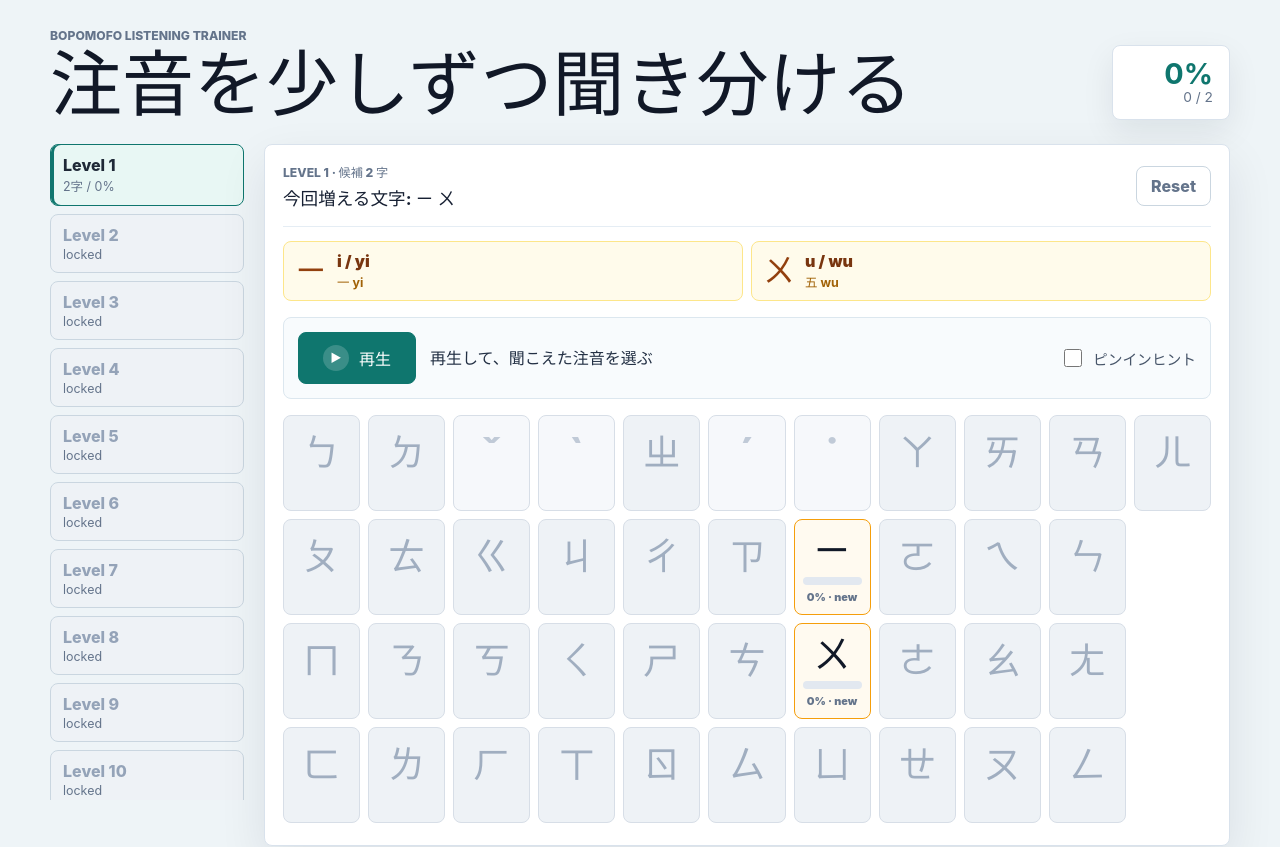
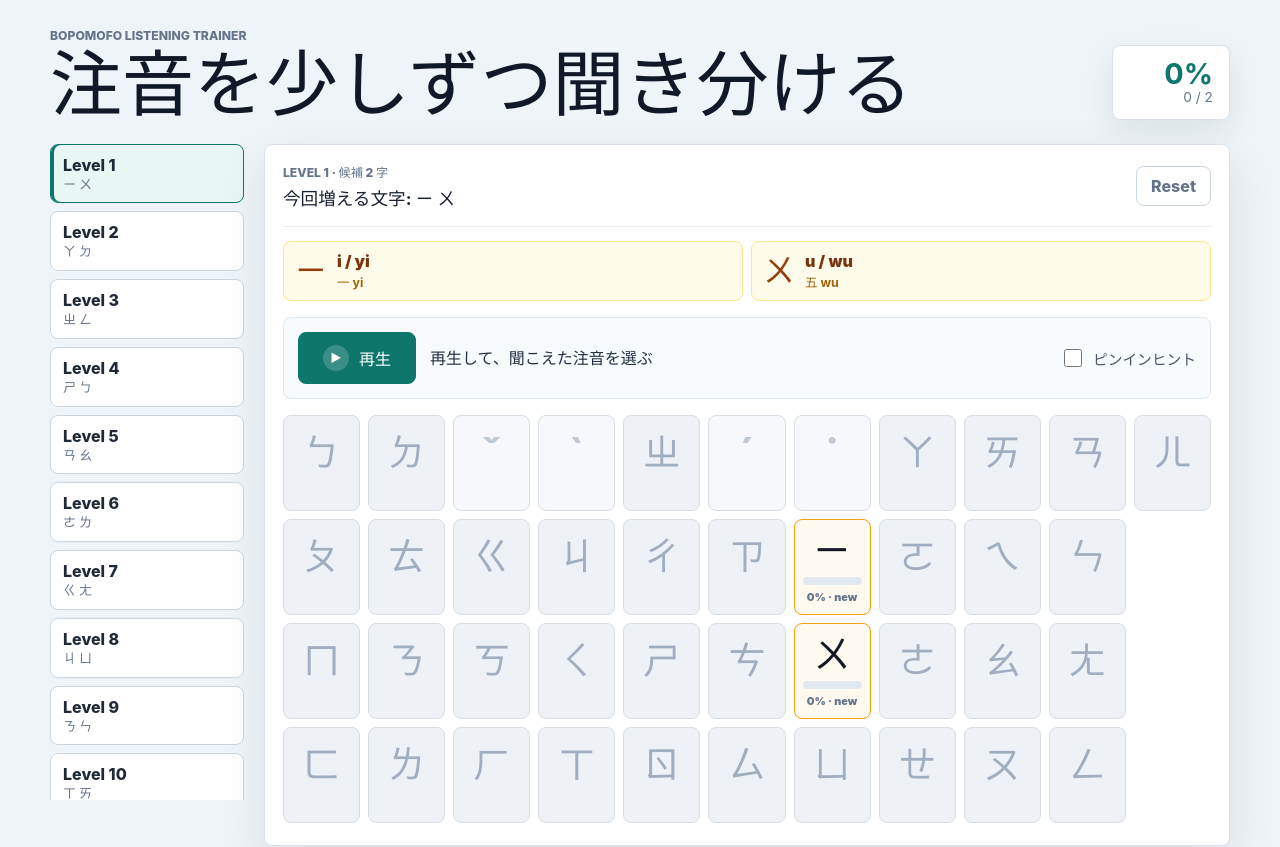
Before and after one commit to totegamma/bopomofo-quiz, a React (Vite) app: page / in a window 1280 px wide. Shown: the top 847 px of the page. Built offline with nearby package versions, Linux system fonts and the light colour scheme.

Commit message:
update level selector

```diff
--- a/src/App.css
+++ b/src/App.css
@@ -110,13 +110,35 @@
   text-align: left;
 }
 
-.level-pill span {
+.level-title-row {
+  display: flex;
+  align-items: center;
+  justify-content: space-between;
+  gap: 8px;
+}
+
+.level-title-row > span:first-child {
   font-weight: 800;
+}
+
+.level-check {
+  display: inline-grid;
+  flex: 0 0 auto;
+  place-items: center;
+  width: 20px;
+  height: 20px;
+  border-radius: 999px;
+  background: #0f766e;
+  color: #ffffff;
+  font-size: 0.8rem;
+  line-height: 1;
 }
 
 .level-pill small {
   color: #64748b;
-  font-size: 0.78rem;
+  font-size: 0.82rem;
+  font-weight: 800;
+  line-height: 1.2;
 }
 
 .level-pill.active {
--- a/src/App.tsx
+++ b/src/App.tsx
@@ -11,9 +11,8 @@
   note: string
 }
 
-type StoredProgress = {
-  unlockedLevel: number
-  levels: Record<string, Record<string, number>>
+type StoredState = {
+  completedLevels: number[]
 }
 
 const STORAGE_KEY = 'bopomofo-quiz-progress'
@@ -95,20 +94,42 @@
   )
 }
 
-const loadProgress = (): StoredProgress => {
+const normalizeCompletedLevels = (completedLevels: number[]) =>
+  Array.from(
+    new Set(
+      completedLevels.filter((levelIndex) => Number.isInteger(levelIndex) && levelIndex >= 0 && levelIndex < levels.length),
+    ),
+  ).sort((a, b) => a - b)
+
+const getFirstIncompleteLevelIndex = (completedLevels: number[]) => {
+  const completed = new Set(completedLevels)
+  return levels.find((level) => !completed.has(level.id))?.id ?? 0
+}
+
+const loadStoredState = (): StoredState => {
   try {
     const raw = window.localStorage.getItem(STORAGE_KEY)
     if (!raw) {
-      return { unlockedLevel: 0, levels: {} }
+      return { completedLevels: [] }
     }
 
-    const parsed = JSON.parse(raw) as StoredProgress
-    return {
-      unlockedLevel: Math.min(parsed.unlockedLevel ?? 0, levels.length - 1),
-      levels: parsed.levels ?? {},
+    const parsed = JSON.parse(raw) as Partial<StoredState> & {
+      levels?: Record<string, Record<string, number>>
     }
+    if (Array.isArray(parsed.completedLevels)) {
+      return { completedLevels: normalizeCompletedLevels(parsed.completedLevels) }
+    }
+
+    const migratedCompletedLevels = Object.entries(parsed.levels ?? {})
+      .filter(([levelIndex, progress]) => {
+        const level = levels[Number(levelIndex)]
+        return Boolean(level && level.symbols.every((item) => (progress[item.symbol] ?? 0) >= PASSING_POINTS))
+      })
+      .map(([levelIndex]) => Number(levelIndex))
+
+    return { completedLevels: normalizeCompletedLevels(migratedCompletedLevels) }
   } catch {
-    return { unlockedLevel: 0, levels: {} }
+    return { completedLevels: [] }
   }
 }
 
@@ -132,20 +153,22 @@
     .find((voice) => voice.lang.toLowerCase().startsWith('zh-tw') || voice.lang.toLowerCase().startsWith('zh'))
 
 function App() {
-  const [stored, setStored] = useState<StoredProgress>(() => loadProgress())
-  const [currentLevelIndex, setCurrentLevelIndex] = useState(() => stored.unlockedLevel)
+  const [stored, setStored] = useState<StoredState>(() => loadStoredState())
+  const initialLevelIndex = getFirstIncompleteLevelIndex(stored.completedLevels)
+  const [currentLevelIndex, setCurrentLevelIndex] = useState(initialLevelIndex)
+  const [sessionProgress, setSessionProgress] = useState<Record<string, Record<string, number>>>({})
   const [showHint, setShowHint] = useState(false)
-  const [target, setTarget] = useState<ZhuyinSymbol>(() => levels[stored.unlockedLevel].symbols[0])
+  const [target, setTarget] = useState<ZhuyinSymbol>(() => levels[initialLevelIndex].symbols[0])
   const [feedback, setFeedback] = useState('再生して、聞こえた注音を選ぶ')
   const [showConfetti, setShowConfetti] = useState(false)
   const [highlightedCorrect, setHighlightedCorrect] = useState<string | null>(null)
-  const storedRef = useRef(stored)
+  const sessionProgressRef = useRef(sessionProgress)
   const highlightTimerRef = useRef<number | null>(null)
 
   const level = levels[currentLevelIndex]
   const levelProgress = useMemo(() => {
-    return stored.levels[currentLevelIndex] ?? createInitialProgress(currentLevelIndex)
-  }, [currentLevelIndex, stored.levels])
+    return sessionProgress[currentLevelIndex] ?? createInitialProgress(currentLevelIndex)
+  }, [currentLevelIndex, sessionProgress])
 
   const completedCount = level.symbols.filter((item) => (levelProgress[item.symbol] ?? 0) >= PASSING_POINTS).length
   const isLevelClear = completedCount === level.symbols.length
@@ -155,11 +178,14 @@
 
   useEffect(() => {
     window.localStorage.setItem(STORAGE_KEY, JSON.stringify(stored))
-    storedRef.current = stored
   }, [stored])
 
   useEffect(() => {
-    const progress = storedRef.current.levels[currentLevelIndex] ?? createInitialProgress(currentLevelIndex)
+    sessionProgressRef.current = sessionProgress
+  }, [sessionProgress])
+
+  useEffect(() => {
+    const progress = sessionProgressRef.current[currentLevelIndex] ?? createInitialProgress(currentLevelIndex)
     const next = chooseNextTarget(levels[currentLevelIndex].symbols, progress)
     setTarget(next)
     setFeedback('再生して、聞こえた注音を選ぶ')
@@ -175,20 +201,11 @@
   }, [])
 
   const updateLevelProgress = (updater: (progress: Record<string, number>) => Record<string, number>) => {
-    setStored((current) => {
-      const base = current.levels[currentLevelIndex] ?? createInitialProgress(currentLevelIndex)
-      const nextProgress = updater(base)
-      const nextUnlocked =
-        Object.values(nextProgress).every((value) => value >= PASSING_POINTS) && currentLevelIndex === current.unlockedLevel
-          ? Math.min(current.unlockedLevel + 1, levels.length - 1)
-          : current.unlockedLevel
-
+    setSessionProgress((current) => {
+      const base = current[currentLevelIndex] ?? createInitialProgress(currentLevelIndex)
       return {
-        unlockedLevel: nextUnlocked,
-        levels: {
-          ...current.levels,
-          [currentLevelIndex]: nextProgress,
-        },
+        ...current,
+        [currentLevelIndex]: updater(base),
       }
     })
   }
@@ -251,6 +268,9 @@
     }
     const levelWillClear = level.symbols.every((item) => (nextProgress[item.symbol] ?? 0) >= PASSING_POINTS)
     if (levelWillClear) {
+      setStored((current) => ({
+        completedLevels: normalizeCompletedLevels([...current.completedLevels, currentLevelIndex]),
+      }))
       setShowConfetti(true)
       window.setTimeout(() => setShowConfetti(false), 650)
       return
@@ -265,18 +285,13 @@
   }
 
   const goToLevel = (index: number) => {
-    if (index <= stored.unlockedLevel) {
-      setCurrentLevelIndex(index)
-    }
+    setCurrentLevelIndex(index)
   }
 
   const resetLevel = () => {
-    setStored((current) => ({
+    setSessionProgress((current) => ({
       ...current,
-      levels: {
-        ...current.levels,
-        [currentLevelIndex]: createInitialProgress(currentLevelIndex),
-      },
+      [currentLevelIndex]: createInitialProgress(currentLevelIndex),
     }))
   }
 
@@ -301,22 +316,21 @@
       <section className="study-layout">
         <aside className="level-rail" aria-label="レベル一覧">
           {levels.map((item) => {
-            const locked = item.id > stored.unlockedLevel
-            const levelPoints = stored.levels[item.id] ?? createInitialProgress(item.id)
-            const percent = Math.round(
-              item.symbols.reduce((sum, symbol) => sum + (levelPoints[symbol.symbol] ?? 0), 0) / item.symbols.length,
-            )
+            const completed = stored.completedLevels.includes(item.id)
 
             return (
               <button
                 className={`level-pill ${item.id === currentLevelIndex ? 'active' : ''}`}
-                disabled={locked}
                 key={item.id}
                 onClick={() => goToLevel(item.id)}
                 type="button"
+                aria-label={`${item.title}${completed ? ' クリア済み' : ''}`}
               >
-                <span>{item.title}</span>
-                <small>{locked ? 'locked' : `${item.size}字 / ${percent}%`}</small>
+                <span className="level-title-row">
+                  <span>{item.title}</span>
+                  {completed && <span className="level-check" aria-hidden="true">✓</span>}
+                </span>
+                <small>{item.newSymbols.map((symbol) => symbol.symbol).join(' ')}</small>
               </button>
             )
           })}
```
